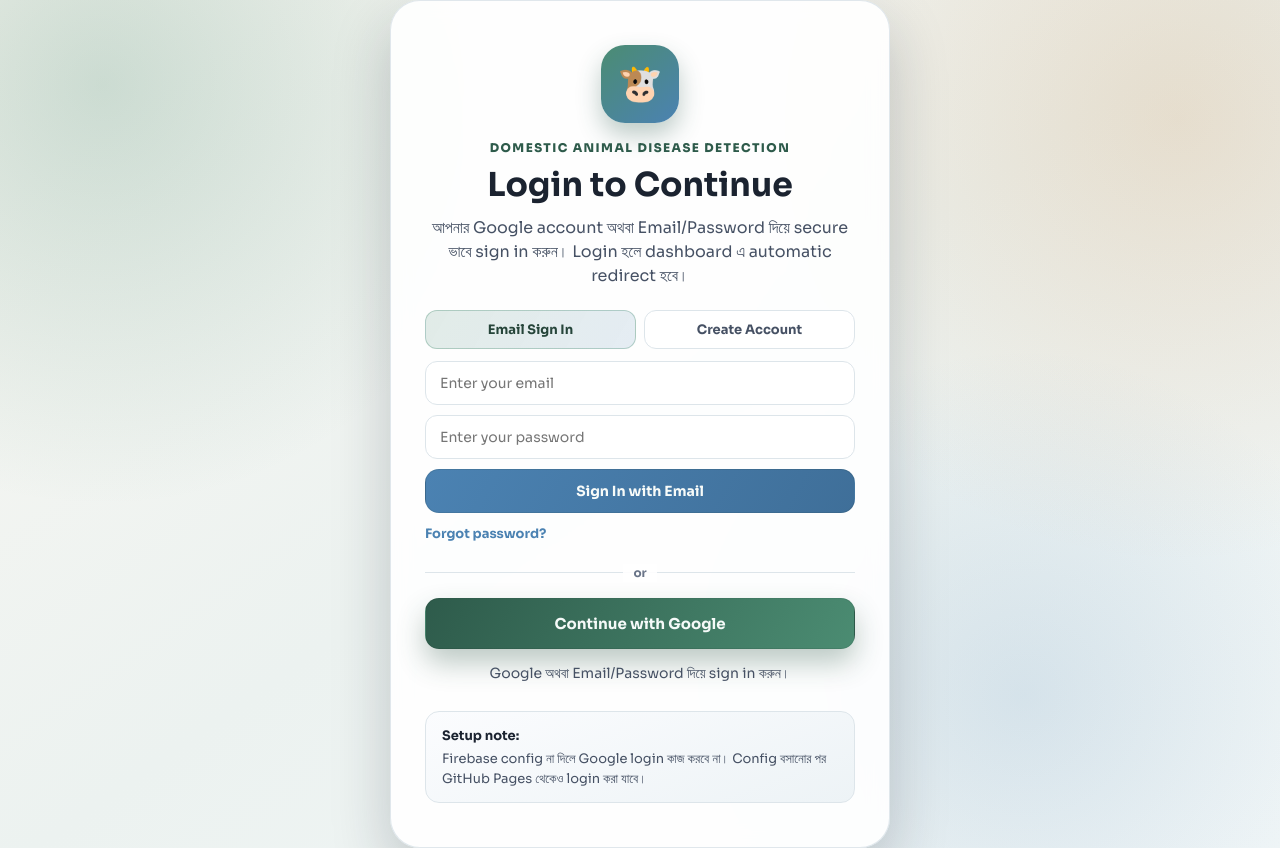
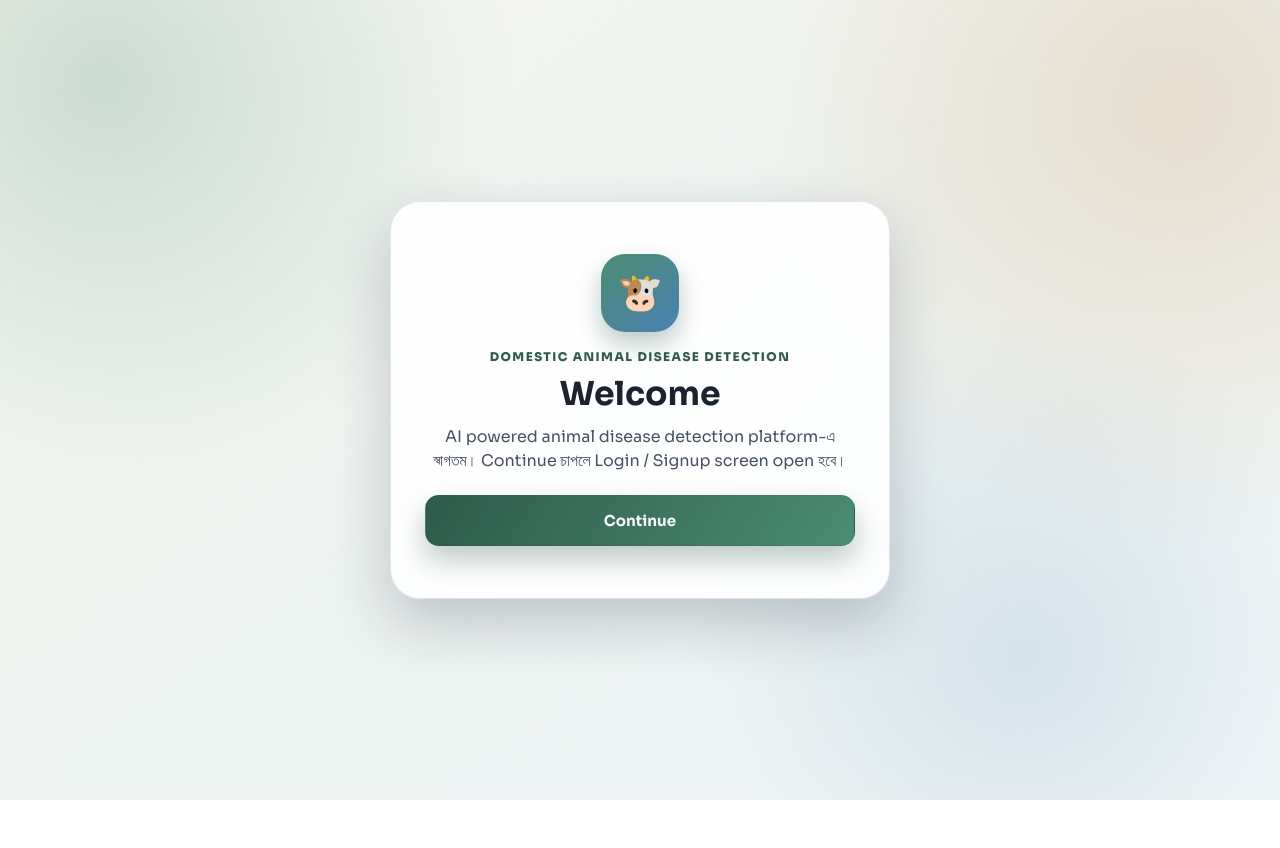
Before and after one commit to ruhulaminn1316/Domestic-Animal-disease-detection, a React (Vite) app in the folder react-app/: page /welcome in a window 1280 px wide. Before the commit this address led to /login. After the commit the page ends 800 px from the top, so only its background shows below. Built offline with nearby package versions, Linux system fonts and the light colour scheme; no server answers.

Commit message:
welcome page update

```diff
--- a/react-app/src/App.jsx
+++ b/react-app/src/App.jsx
@@ -7,6 +7,7 @@ import ResultPage from "./pages/ResultPage"
 import HistoryPage from "./pages/HistoryPage"
 import LoginPage from "./pages/LoginPage"
 import ProfilePage from "./pages/ProfilePage"
+import WelcomePage from "./pages/WelcomePage"
 import { useAuth } from "./lib/auth-context"
 
 function ProtectedPage({ children }) {
@@ -18,7 +19,7 @@ function ProtectedPage({ children }) {
 
   // Firebase configured থাকলে login enforce করো
   if (configured && !user) {
-    return <Navigate to="/login" replace />
+    return <Navigate to="/welcome" replace />
   }
 
   // Firebase configured না থাকলে demo mode এ সরাসরি page দেখাও
@@ -28,6 +29,7 @@ function ProtectedPage({ children }) {
 function App() {
   return (
     <Routes>
+      <Route path="/welcome" element={<WelcomePage />} />
       <Route path="/login" element={<LoginPage />} />
 
       <Route
@@ -79,7 +81,7 @@ function App() {
         }
       />
 
-      <Route path="*" element={<Navigate to="/" replace />} />
+      <Route path="*" element={<Navigate to="/welcome" replace />} />
     </Routes>
   )
 }
--- a/react-app/src/pages/LoginPage.jsx
+++ b/react-app/src/pages/LoginPage.jsx
@@ -230,14 +230,6 @@ function LoginPage() {
           </button>
           <p className={`auth-status ${statusType}`}>{status}</p>
           {debugCode && <p className="auth-debug-code">Debug code: {debugCode}</p>}
-
-          <div className="login-note">
-            <strong>Setup note:</strong>
-            <span>
-              Firebase config না দিলে Google login কাজ করবে না। Config বসানোর পর GitHub Pages
-              থেকেও login করা যাবে।
-            </span>
-          </div>
         </div>
       </div>
     </div>
--- /dev/null
+++ b/react-app/src/pages/WelcomePage.jsx
@@ -0,0 +1,36 @@
+import { useEffect } from "react"
+import { useNavigate } from "react-router-dom"
+import { useAuth } from "../lib/auth-context"
+
+function WelcomePage() {
+  const navigate = useNavigate()
+  const { loading, user } = useAuth()
+
+  useEffect(() => {
+    if (!loading && user) {
+      navigate("/", { replace: true })
+    }
+  }, [loading, user, navigate])
+
+  return (
+    <div className="login-body">
+      <div className="login-shell">
+        <div className="login-card welcome-card">
+          <div className="login-badge">🐮</div>
+          <p className="login-kicker">Domestic Animal Disease Detection</p>
+          <h1>Welcome</h1>
+          <p className="login-text">
+            AI powered animal disease detection platform-এ স্বাগতম। Continue চাপলে Login / Signup
+            screen open হবে।
+          </p>
+
+          <button className="google-login-btn" type="button" onClick={() => navigate("/login")}>
+            Continue
+          </button>
+        </div>
+      </div>
+    </div>
+  )
+}
+
+export default WelcomePage
--- a/react-app/src/styles.css
+++ b/react-app/src/styles.css
@@ -69,6 +69,11 @@ body {
   box-shadow: var(--shadow-lg);
   padding: 44px 34px;
   text-align: center;
+}
+
+.welcome-card {
+  padding-top: 52px;
+  padding-bottom: 52px;
 }
 
 .login-badge {
```
